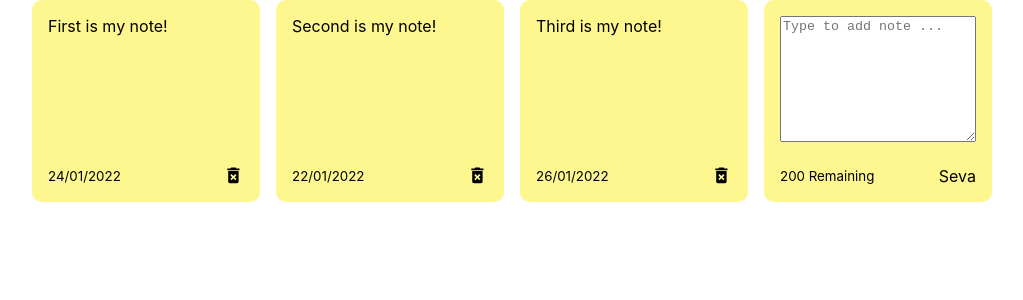
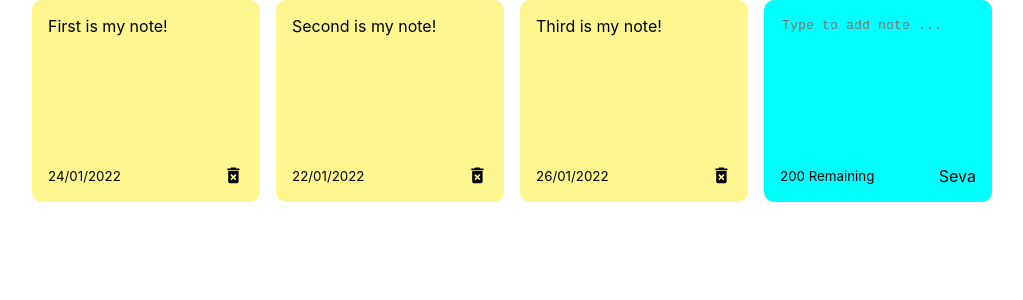
Before and after one commit to svoboda-core/react-my-note-app, a React (Create React App) app: page / in a window 1280 px wide. Shown: the top 300 px of the page, without its empty margins (128-1151 px from the left). Built offline with nearby package versions, Linux system fonts and the light colour scheme.

Commit message:
style: add styles to a new note

```diff
--- a/src/index.css
+++ b/src/index.css
@@ -25,6 +25,29 @@
 	grid-template-columns: repeat(auto-fit, minmax(200px, 1fr));
 
 }
+.note.new{
+	background-color: aqua;
+}
+textarea{
+	border: none;
+	resize: none;
+	background-color: aqua;
+}
+textarea:focus{
+	outline: none;
+
+}
+.save{
+	background-color: #e1e1e1;
+	border: none;
+	border-radius: 15px;
+	padding: 5px 10px 5px 10px;
+}
+.save:hover{
+	background-color: #ededed;
+	cursor: pointer;
+}
+
 .note{
 	background-color: #fef68e;
 
@@ -40,6 +63,3 @@
 	align-items: center;
 	justify-content: space-between;
 }
-.notes-list{
-
-}
```
